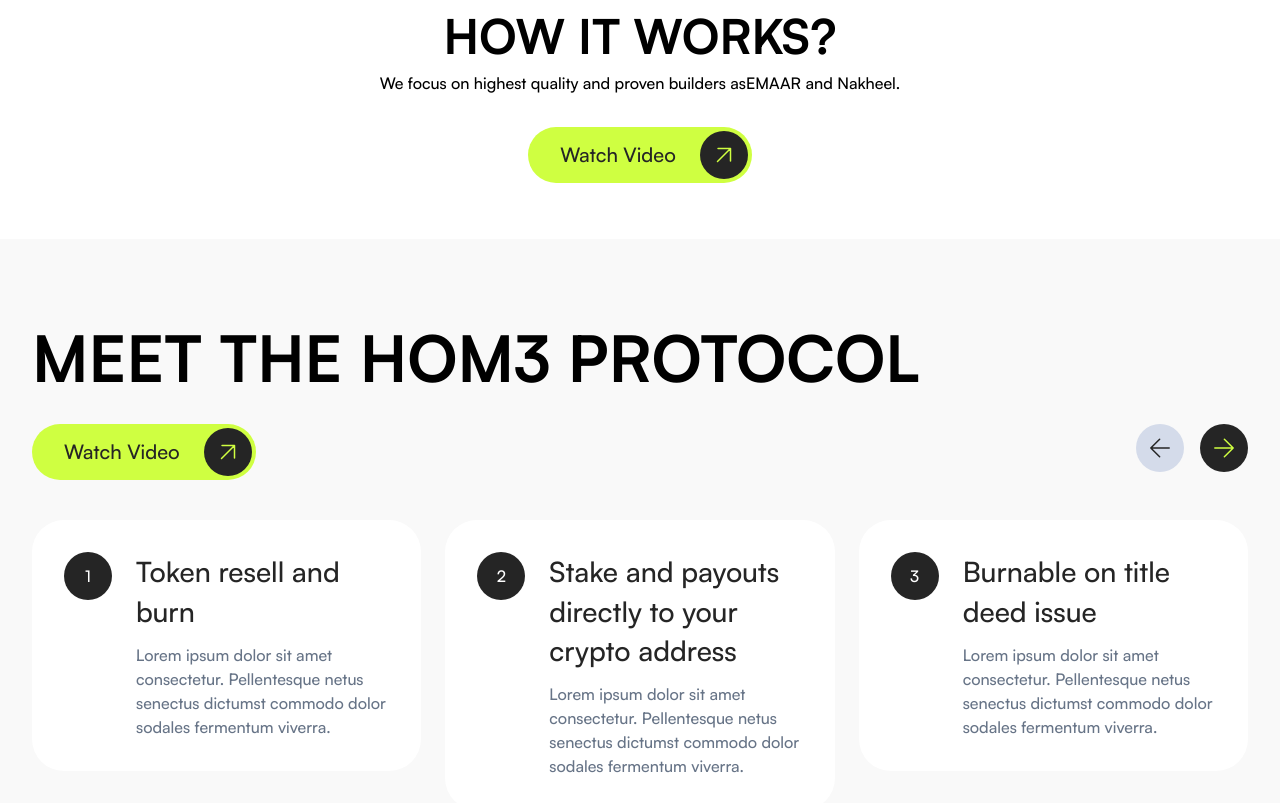
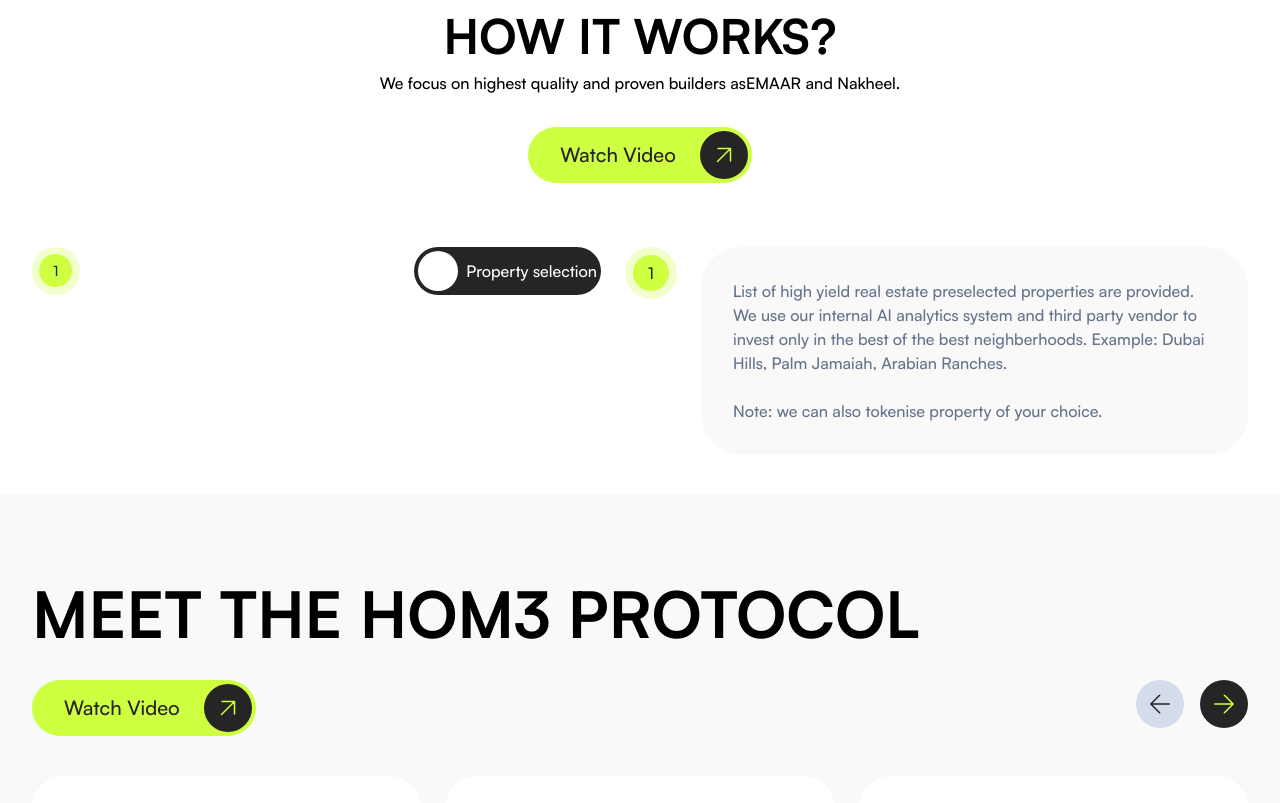
Before and after one commit to mfaqihuddin23/hom3-dev, a website: page index.html in a window 1280 px wide. Shown: the part 1412-2215 px from the top of the page. Drawn offline with nearby package versions, Linux system fonts and the light colour scheme.

Commit message:
rev how its

```diff
--- a/index.html
+++ b/index.html
@@ -94,7 +94,7 @@
   </section>
   <section class="howitworks py-10">
     <div class="container">
-      <div class="title-box text-center mb-4">
+      <div class="title-box text-center mb-10 lg:mb-16">
         <div class="title text-2xl lg:text-5xl font-bold leading-[120%] lg:leading-[140%] uppercase">
           How it works?
         </div>
@@ -105,6 +105,41 @@
           <div class="text-secondary-800 text-sm lg:text-xl font-medium leading-[140%]">Watch Video</div>
           <div class=""><img src="assets/images/svg/icon_arrow-tr.svg" alt=""></div>
         </a>
+      </div>
+      <div class="step-box">
+        <div class="gap-6 flex justify-between">
+          <div class="flex flex-col w-full max-w-[569px]">
+            <div class="number-wrap flex justify-between">
+              <div class="p-[7.38px] bg-primary-100 rounded-[36.92px] justify-center items-center flex">
+                <div class="w-[33px] h-[33px] bg-primary-500 rounded-full justify-center items-center flex">
+                  <div class="text-prim-txt text-sm font-medium leading-[140%]">1</div>
+                </div>
+              </div>
+              <div class=" p-1 bg-secondary-800 ronded-[35] lg:rounded-[40px] justify-center items-center gap-2 flex">
+                <div class="w-10 h-10 px-[9px] bg-white rounded-[40px] justify-center items-center gap-2 flex">
+                    <div class="w-4 h-4 justify-center items-center flex">
+                        <div class="w-4 h-4 relative">
+                        </div>
+                    </div>
+                </div>
+                <div class="text-white text-sm lg:text-base font-medium leading-[140%] lg:leading-[150%]">Property selection</div>
+              </div>
+            </div>
+
+          </div>
+          <div class="flex flex-col">
+            <div class="p-2 bg-primary-100 rounded-[40px] justify-center items-center flex">
+              <div class="w-9 h-9 bg-primary-500 rounded-full justify-center items-center flex">
+                <div class="text-prim-txt text-base font-medium leading-[150%]">1</div>
+              </div>
+            </div>
+          </div>
+          <div class="flex items-center">
+            <div class="max-w-[569px] p-6 lg:p-8 bg-secondary-50 rounded-[40px] flex">
+              <div class="self-stretch text-slate-500 text-base font-medium leading-normal">List of high yield real estate preselected properties are provided. We use our internal AI analytics system and third party vendor to invest only in the best of the best neighberhoods. Example: Dubai Hills, Palm Jamaiah, Arabian Ranches.<br/><br>Note: we can also tokenise property of your choice.</div>
+            </div>
+          </div>
+        </div>
       </div>
     </div>
   </section>
--- a/tailwind.config.js
+++ b/tailwind.config.js
@@ -18,6 +18,7 @@
           300:'#D4DBEA',
         },
         'primary':{
+          100:'#F2FFCC',
           500:'#CFFF41',
         },
         'secondary':{
```
Also changed, not shown: assets/css/styles.css.
